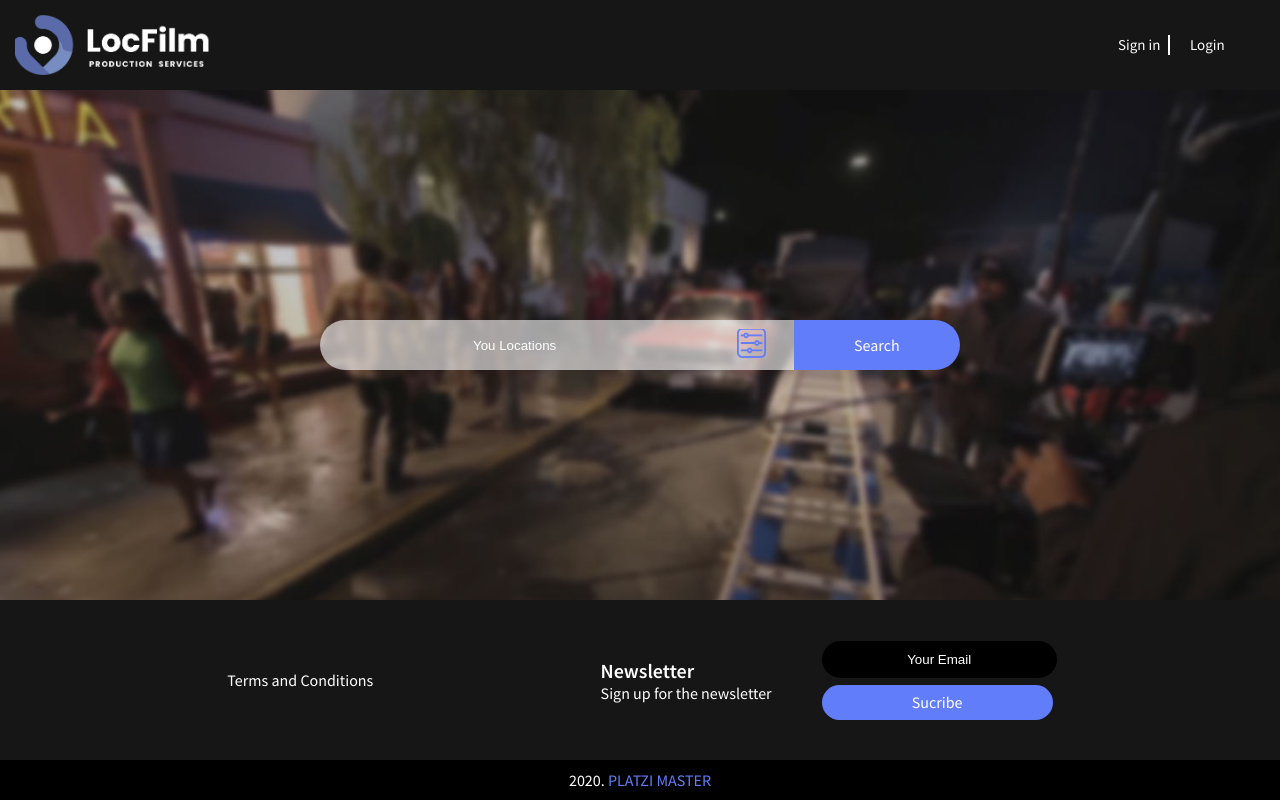
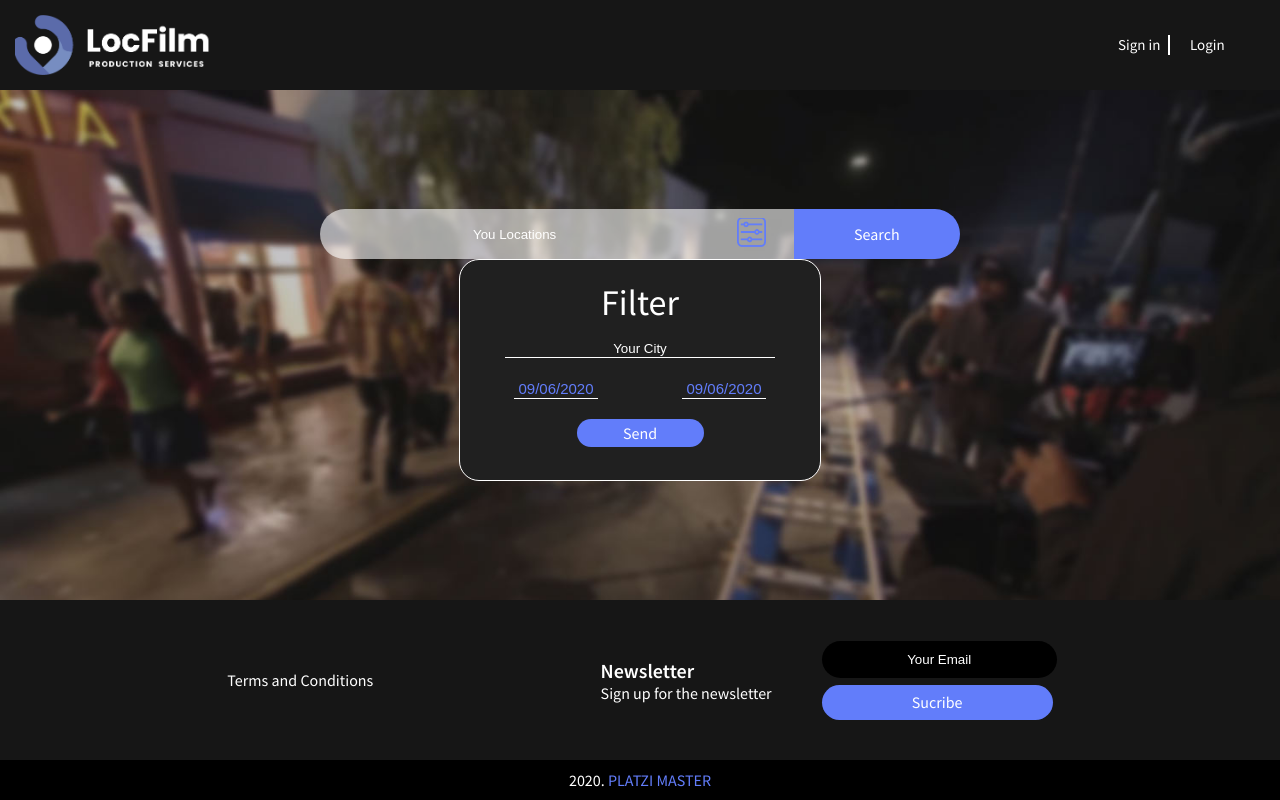
Before and after one commit to cesarp04/locfilm-frontend, a React app: page / in a window 1280 px wide. Built offline with nearby package versions, Linux system fonts and the light colour scheme.

Commit message:
card filter

```diff
--- a/package.json
+++ b/package.json
@@ -21,6 +21,7 @@
   "homepage": "https://github.com/locfilm/locfilm-frontend#readme",
   "dependencies": {
     "react": "^16.13.1",
+    "react-datepicker": "^3.2.2",
     "react-dom": "^16.13.1",
     "react-router-dom": "^5.2.0"
   },
--- a/src/assets/styles/components/HomeMain.scss
+++ b/src/assets/styles/components/HomeMain.scss
@@ -7,6 +7,8 @@
   background-size: cover;
   object-fit: cover;
   display: flex;
+
+  flex-direction: column;
   align-items: center;
   justify-content: center;
 }
@@ -54,3 +56,92 @@
   text-decoration: none;
   color: white;
 }
+
+// box
+
+.containerHome__FilterCard{
+  background-color: $primary-color;
+  border: 1px solid white;
+  border-radius: 20px;
+  width: 360px;
+  height: 220px;
+
+}
+.containerHome__FilterCard__container{
+  display: flex;
+  flex-direction: column;
+  align-items: center;
+  // justify-content: center;
+
+  width: 100%;
+  height: 100%;
+}
+.containerHome__FilterCard__container--title{
+  color: $white;
+  font-size: 36px;
+  margin-top: 20px;
+}
+.containerHome__FilterCard__container--selected-city{
+  margin-top: 15px;
+  width: 75%;
+  display: flex;
+  justify-content: center
+
+}
+
+.containerHome__FilterCard__container--selected-city>input{
+  background-color: $primary-color;
+  text-align: center;
+  border: none;
+  width: 100%;
+  border-bottom: 1px solid $white;
+
+}
+
+.ContainerHome__SearchHome__filter-card--Dates{
+  display: flex;
+  justify-content: space-between;
+  width: 70%;
+  color: $white;
+  margin-top: 20px ;
+}
+.lala{
+  text-decoration: none;
+  color: $button-color;
+  font-size: 15px;
+  text-align: center;
+  width: 80px;
+  background-color: #202020;
+  border: none;
+  border-bottom: 1px solid white;
+}
+// Slider
+.ContainerHome__SearchHome__filter-card--range-price{
+  display: flex;
+  justify-content: center;
+  width: 50%;
+  margin-top: 30px;
+}
+.ContainerHome__SearchHome__filter-card--range-price>input{
+  width: 100%;
+}
+
+.ContainerHome__SearchHome__filter-card--btn{
+  width: 80%;
+  display: flex;
+  justify-content: center;
+  margin-top: 20px;
+
+}
+
+.ContainerHome__SearchHome__filter-card--btn>a{
+  text-decoration: none;
+  color: $white;
+  width: 127px;
+  background-color: $button-color;
+  display: flex;
+  justify-content: center;
+  align-items: center;
+  height: 28px;
+  border-radius: 20px;
+}
--- a/src/components/HomeMain.jsx
+++ b/src/components/HomeMain.jsx
@@ -1,8 +1,27 @@
-import React from 'react';
+import React, { useState } from 'react';
 import '../assets/styles/components/HomeMain.scss';
-import filter from '../assets/static/i_filter.png'
+import filter from '../assets/static/i_filter.png';
+import DatePicker from 'react-datepicker';
+import 'react-datepicker/dist/react-datepicker.css'
 
-const HomeMain = () => (
+
+const HomeMain = () => {
+    const [startDate, setStartDate] = useState(new Date());
+    function testStart (fecha){
+        console.log(fecha)
+        setStartDate(fecha)
+    }
+
+    const [endDate, setendDate] = useState(new Date());
+    function testEnd (fecha){
+        console.log(fecha)
+        setendDate(fecha)
+    }
+
+    //
+
+
+    return(
     <main className="containerHome">
         <section className="ContainerHome__SearchHome">
             <div className="ContainerHome__SearchHome--input">
@@ -15,7 +34,40 @@ const HomeMain = () => (
                 Search
             </a>
         </section>
+        <section className="containerHome__FilterCard">
+             <div className="containerHome__FilterCard__container">
+                <p className="containerHome__FilterCard__container--title">
+                    Filter
+                </p>
+                <div className="containerHome__FilterCard__container--selected-city">
+                    <input type="text" placeholder="Your City"/>
+                </div>
+                <div className="ContainerHome__SearchHome__filter-card--Dates">
+                    <DatePicker className="lala" selected={startDate} onChange={date => testStart(date)}
+                        selectsStart
+                        startDate={startDate}
+                        endDate={endDate}
+                        />
+                    <DatePicker className="lala" selected={endDate} onChange={date => testEnd(date)}
+                        selectsEnd
+                        startDate={startDate}
+                        endDate={endDate}
+                        minDate={startDate}
+                    />
+                </div>
+                {/* <div className="ContainerHome__SearchHome__filter-card--range-price">
+                    <input type="range" min="0" max="100" value=""/>
+                </div> */}
+                <div className="ContainerHome__SearchHome__filter-card--btn">
+                    <a href="#" className="">Send</a>
+                </div>
+
+            </div>
+        </section>
+
     </main>
-);
+    )
+}
+
 
 export default HomeMain
```
Also changed, not shown: 1 other file (tests, documents, lock files or other folders).
